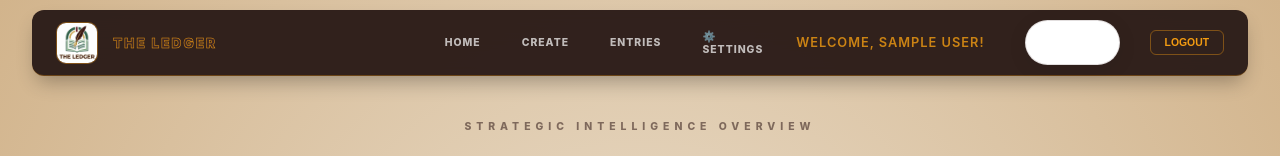
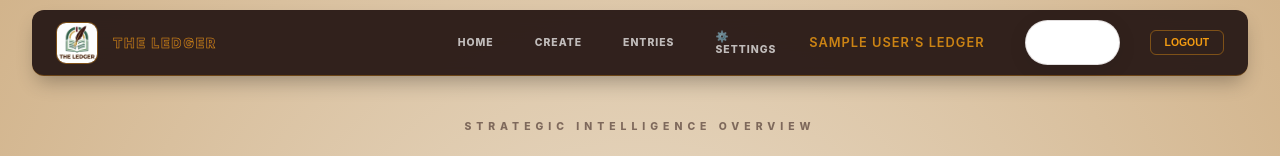
Before and after one commit to SanWes/job-hunt-dashboard, a React (Vite) app: page /dashboard in a window 1280 px wide. Shown: the top 156 px of the page. Built offline with nearby package versions, Linux system fonts and the light colour scheme; no server answers; the database is empty; sample sign-in values are in the browser's storage.

Commit message:
fix: username display on header

```diff
--- a/src/components/Header.jsx
+++ b/src/components/Header.jsx
@@ -99,7 +99,7 @@ const Header = ({ searchTerm, setSearchTerm, onGuestLogin, user, isGuest, onSett
           {/* Welcome message in desktop nav */}
           {!isGuest && user && (
             <div className="welcome-message">
-              Welcome, {displayName}!
+              {displayName}'s Ledger
             </div>
           )}
 
--- a/src/components/StatusDashboard.jsx
+++ b/src/components/StatusDashboard.jsx
@@ -26,7 +26,7 @@ const StatusDashboard = ({ jobs, setStatusFilter, activeFilter, user }) => {
       <div className="dashboard-label">Strategic Intelligence Overview</div>
       {jobs.length > 0 && (
         <div className="welcome-subtitle">
-          Welcome, {displayName}
+          Welcome, {displayName} !
         </div>
       )}
       <div className="status-dashboard">
```
